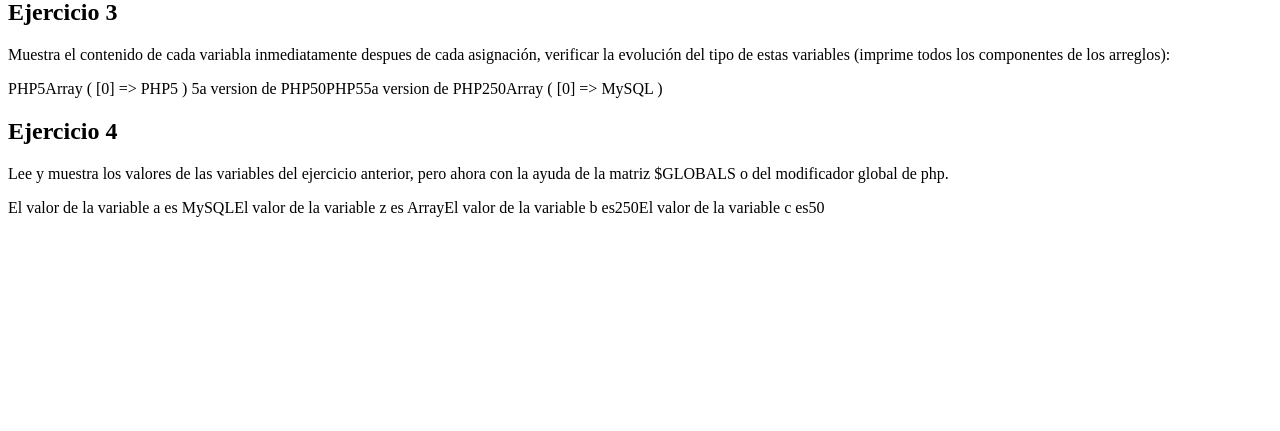
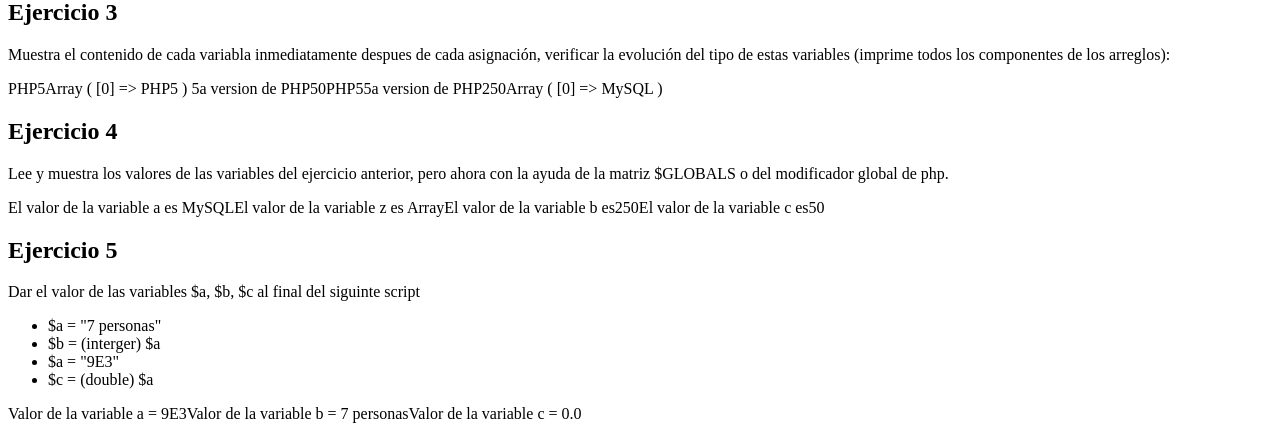
Before and after one commit to Gael024/tec_web, a PHP site: page / in a window 1280 px wide. Shown: the part 830-1261 px from the top of the page. Before the commit the page ends 1047 px from the top, so only its background shows below. Run offline with PHP 8.4, Linux system fonts and the light colour scheme.

Commit message:
Ejercicio 5

```diff
--- a/practicas/p04/index.php
+++ b/practicas/p04/index.php
@@ -120,5 +120,24 @@
 
     ?>
 
+
+    <h2>Ejercicio 5</h2>
+    <p> Dar el valor de las variables $a, $b, $c al final del siguinte script </p>
+
+    <?php
+
+    echo '<ul>';
+    echo '<li>$a = "7 personas"</li>';
+    echo '<li>$b = (interger) $a</li>';
+    echo '<li>$a = "9E3"</li>';
+    echo '<li>$c = (double) $a</li>';
+    echo '</ul>';
+
+    echo "Valor de la variable a =  9E3";
+    echo "Valor de la variable b =  7 personas";
+    echo "Valor de la variable c =  0.0";
+
+    ?>
+
 </body>
 </html>
```
